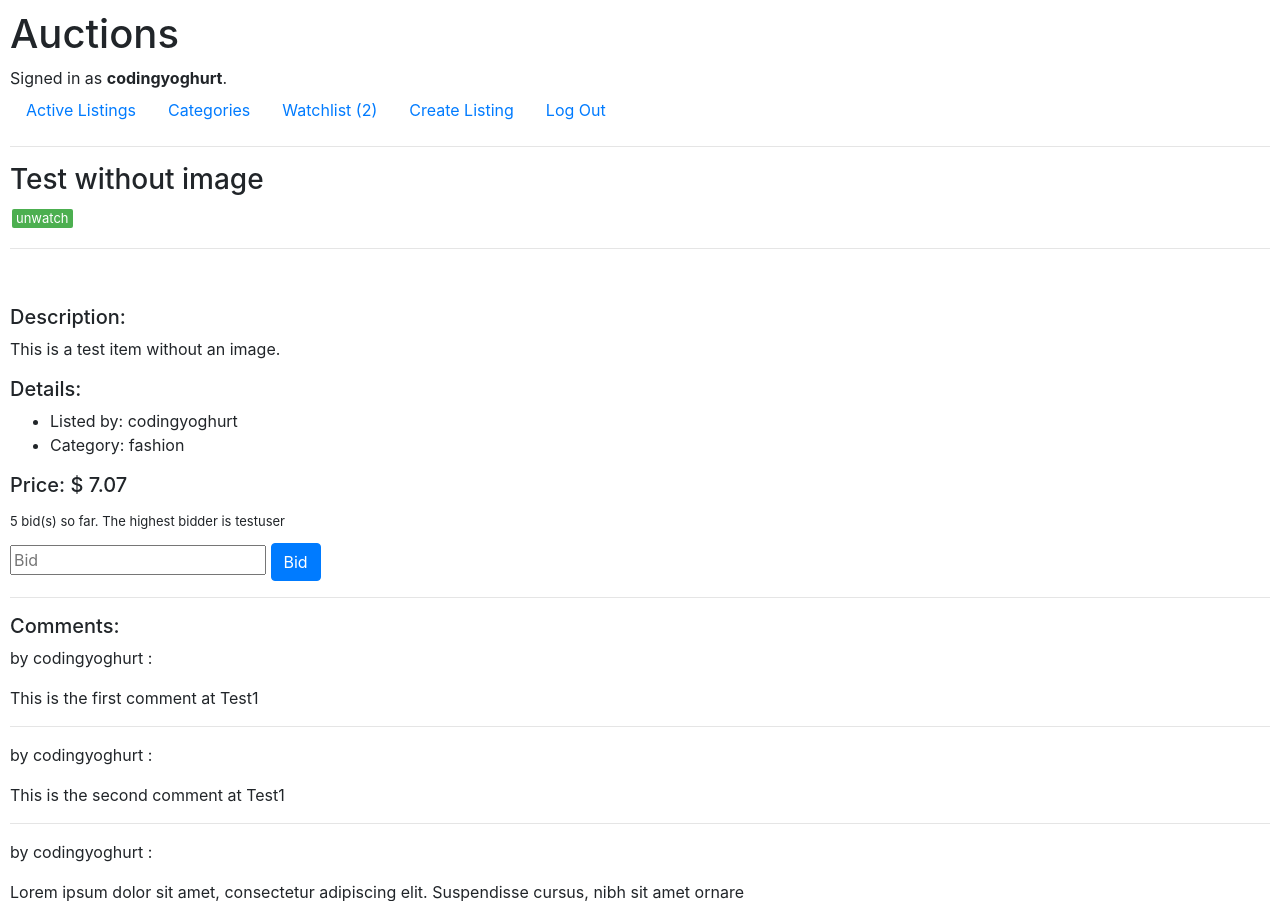
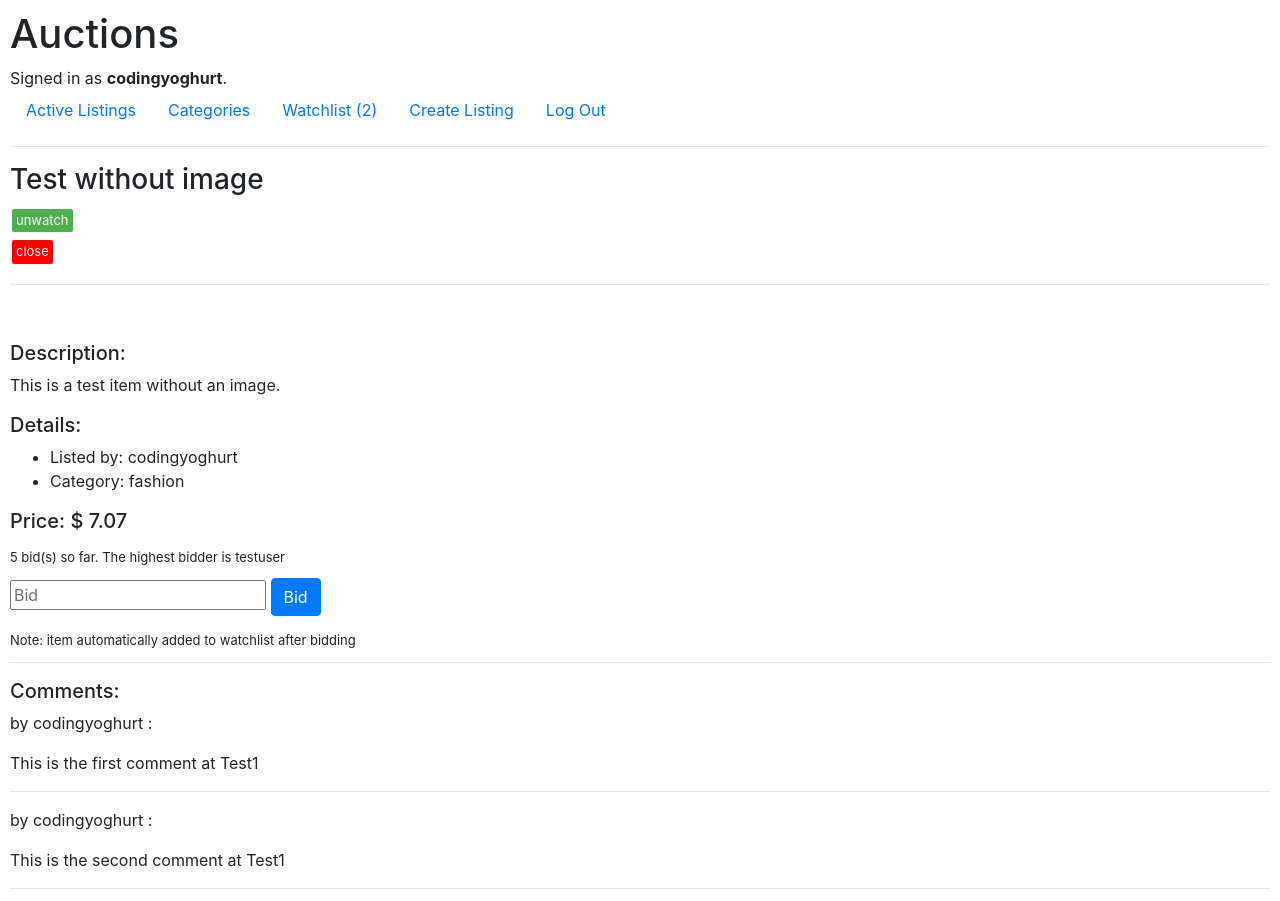
Before and after one commit to peter-sari/CS50w_auction, a Django app: page /4 in a window 1280 px wide. Shown: the top 901 px of the page. Run offline with Django 3.2, Linux system fonts and the light colour scheme; a user stored in the database is signed in; data comes from the database, SQL or seed files in the repository; both versions use the stored data as it was after the commit; some libraries are stand-ins or nearby versions.

Commit message:
Complete 1.0

```diff
--- a/commerce/auctions/models.py
+++ b/commerce/auctions/models.py
@@ -2,7 +2,6 @@ from django.contrib.auth.models import AbstractUser
 from django.db import models
 
 class User(AbstractUser):
-    pass
     noOfwatched = models.IntegerField(default=0, verbose_name="number of listings watched")
 
 class Listing(models.Model):
--- a/commerce/auctions/static/auctions/styles.css
+++ b/commerce/auctions/static/auctions/styles.css
@@ -68,6 +68,11 @@ input[type=number] {
   width: 60%;
 }
 
+.win{
+  color: red;
+  font-size: larger;
+}
+
 #commentbox{
   width: 100%;
   height: 150px;
@@ -88,5 +93,18 @@ input[type=number] {
   margin: 4px 2px;
   cursor: pointer;
   font-size: small;
+}
 
+#closebutton{
+  background-color: red;
+  border-radius: 2px;
+  border: none;
+  color: white;
+  padding: 2px 4px;
+  text-align: center;
+  text-decoration: none;
+  display: inline-block;
+  margin: 4px 2px;
+  cursor: pointer;
+  font-size: small;
 }
--- a/commerce/auctions/templates/auctions/layout.html
+++ b/commerce/auctions/templates/auctions/layout.html
@@ -8,6 +8,7 @@
         <title>{% block title %}{% endblock %}</title>
         <link rel="stylesheet" href="https://stackpath.bootstrapcdn.com/bootstrap/4.4.1/css/bootstrap.min.css" integrity="sha384-Vkoo8x4CGsO3+Hhxv8T/Q5PaXtkKtu6ug5TOeNV6gBiFeWPGFN9MuhOf23Q9Ifjh" crossorigin="anonymous">
         <link href="{% static 'auctions/styles.css' %}" rel="stylesheet">
+        <link rel="shortcut icon" type="image/png" href="{% static 'favicon.png' %}"/>
     </head>
     <body>
         <h1>Auctions</h1>
--- a/commerce/auctions/templates/auctions/listing.html
+++ b/commerce/auctions/templates/auctions/listing.html
@@ -6,19 +6,30 @@
 
 {% block body %}
 
-    <h3>{{listing.0.listingName}}
+    <h3>{{listing.0.listingName}}</h3>
         {% if user.is_authenticated %}
             <form action="{% url 'watching' %}" method="post">
             {% csrf_token %}
             <input type="hidden" name="listingID" value="{{listing.0.id}}">
             {% if iwatch == True %}
-            <input type="submit" name="watch" value="unwatch" id="watchbutton" />
+                <input type="submit" name="watch" value="unwatch" id="watchbutton"/>
             {%else%}
                 <input type="submit" name="watch" value="watch" id="watchbutton"/>
             {%endif%}
+            </form>
         {%endif%}
 
-    </form></h3>
+        {% if poster%}
+
+                <form action="{% url 'close' %}" method="post">
+                {% csrf_token %}
+                <input type="hidden" name="listingID" value="{{listing.0.id}}">
+                <input type="hidden" name="winner" value="{{highestBidder}}">
+                <input type="submit" name="close" value="close" id="closebutton"/>
+                </form>
+
+        {%endif%}
+
     <hr>
     <p><img class="listingImage" src="{{listing.0.listingImage}}"></p>
     <h5>Description:</h5>
@@ -29,8 +40,12 @@
         <li>Category: {{listing.0.listingCategory}}</li>
     </ul>
     <h5>Price: $ {{price}}</h5>
+
+    {% if noOfBids.0.num_bids > 0 %}
         <p id="bidinfo">{{noOfBids.0.num_bids}} bid(s) so far. The highest bidder is {{highestBidder}}</p>
+    {%endif%}
 
+    {% if listing.0.listingActive %}
         {% if user.is_authenticated %}
             <p>{{message}}</p>
             <form action="{% url 'bidding' %}" method="POST">
@@ -39,10 +54,16 @@
                 <input type="number" name="amount" placeholder="Bid" min="{{minprice}}" step="0.01">
                 <input class="btn btn-primary" type="submit" value="Bid">
             </form>
+            <p id="bidinfo">Note: item automatically added to watchlist after bidding</p>
+        {% endif %}
+    {%else%}
 
-
-
-    {% endif %}
+        {% if highestBidder != '' %}
+            <p class="win">The winner of the auction is: {{highestBidder}}</p>
+        {%else%}
+            <p class="win">The product didn't sell</p>
+        {%endif%}
+    {%endif%}
     <hr>
     <h5>Comments:</h5>
     {% if comments %}
--- a/commerce/auctions/urls.py
+++ b/commerce/auctions/urls.py
@@ -12,6 +12,7 @@ urlpatterns = [
     path("comment", views.comment, name="comment"),
     path("categories", views.categories, name="categories"),
     path("watchlist", views.watchlist, name="watchlist"),
+    path("close", views.close, name="close"),
     path("<str:listing>", views.listing, name="listing"),
     path("categories/<str:category>", views.category, name="category")
 ]
--- a/commerce/auctions/views.py
+++ b/commerce/auctions/views.py
@@ -90,42 +90,55 @@ def create_new(request):
         })
 
 def listing(request, listing):
+    highestBidder = ''
+    noOfBids = 0
+
     ###get listing
     l = Listing.objects.filter(id=listing)
-    ###check if there is a bid
-    if Bid.objects.filter(listing=l[0]):
-        ###get highest bid
-        bids = Bid.objects.filter(listing=l[0]).order_by('-amount').first()
-        noOfBids = Bid.objects.values('listing').annotate(num_bids=Count('amount')).filter(listing=listing)
-        ###get the number of bids
 
-        currentprice = float(bids.amount)
-        ###get highest bidder
-        highestBidder = bids.user
-        minprice = float(currentprice)+0.01
-    else:
-        currentprice = float(l[0].listingFirstBid)
-        minprice = currentprice
+    if len(l) > 0:
 
-    ### check if being watched by the current user
-    if request.user.is_authenticated:
-        if Watching.objects.filter(listing=l[0], user=request.user):
-            iwatch = True
+        ###check if there is a bid
+        if Bid.objects.filter(listing=l[0]):
+            ###get highest bid
+            bids = Bid.objects.filter(listing=l[0]).order_by('-amount').first()
+            noOfBids = Bid.objects.values('listing').annotate(num_bids=Count('amount')).filter(listing=listing)
+            ###get the number of bids
+
+            currentprice = float(bids.amount)
+            ###get highest bidder
+            highestBidder = bids.user
+            minprice = float(currentprice)+0.01
+        else:
+            currentprice = float(l[0].listingFirstBid)
+            minprice = currentprice
+
+        ### check if being watched by the current user
+        if request.user.is_authenticated:
+            if Watching.objects.filter(listing=l[0], user=request.user):
+                iwatch = True
+            else:
+                iwatch = False
         else:
             iwatch = False
+
+        if request.user == l[0].listingPoster:
+            poster = True
+        else:
+            poster = False
+
+        return render(request, "auctions/listing.html",{
+            "listing" : Listing.objects.filter(id=listing),
+            "price": currentprice,
+            "minprice": minprice,
+            "highestBidder": highestBidder,
+            "comments": Comment.objects.filter(listingID=listing),
+            "noOfBids": noOfBids,
+            "iwatch": iwatch,
+            "poster": poster
+        })
     else:
-        iwatch = False
-
-
-    return render(request, "auctions/listing.html",{
-        "listing" : Listing.objects.filter(id=listing),
-        "price": currentprice,
-        "minprice": minprice,
-        "highestBidder": highestBidder,
-        "comments": Comment.objects.filter(listingID=listing),
-        "noOfBids": noOfBids,
-        "iwatch": iwatch
-    })
+        return HttpResponseRedirect(reverse("index"))
 
 
 @login_required
@@ -136,13 +149,29 @@ def bidding(request):
         bidder = request.user
         listing = Listing.objects.filter(id=listingID)
 
-        ### ensure haswon is False and listing is Active
-
         b = Bid(user=bidder, listing=listing[0], amount=bidAmount)
         b.save()
 
-    return HttpResponseRedirect("/{listing}".format(listing=listingID)
-    )
+### start of add to watching
+    if not Watching.objects.filter(listing=listing[0], user=request.user):
+        w = Watching(user=request.user, listing=listing[0])
+        w.save()
+
+
+    if Watching.objects.values('user').annotate(watched_items=Count('listing')).filter(user=request.user):
+        wcount = Watching.objects.values('user').annotate(watched_items=Count('listing')).filter(user=request.user)[0]
+        noOfW = wcount['watched_items']
+    else:
+        noOfW = 0
+
+    u = request.user
+    u.noOfwatched = noOfW
+    u.save()
+
+### end of ad to watching
+
+
+    return HttpResponseRedirect("/{listing}".format(listing=listingID))
 
 @login_required
 def comment(request):
@@ -176,7 +205,6 @@ def category(request, category):
             "bids" : bids,
             "header": header
         })
-
 
 @login_required
 def watching(request):
@@ -219,9 +247,18 @@ def watchlist(request):
         message = "Your watchlist is empty"
         wlist = None
 
-
-
     return render(request, "auctions/watchlist.html",{
         "message": message,
         "wlist": wlist
     })
+
+@login_required
+def close(request):
+
+    if request.method == "POST":
+        listingID = int(request.POST["listingID"])
+        i = Listing.objects.filter(id=listingID)[0]
+        i.listingActive = False
+        i.save()
+
+    return HttpResponseRedirect("/{listing}".format(listing=listingID))
```
Also changed, not shown: commerce/README.MD (added), commerce/auctions/static/favicon.ico (added), commerce/auctions/static/favicon.png (added), commerce/db.sqlite3. Lines whose indentation alone changed are shown as unchanged.
